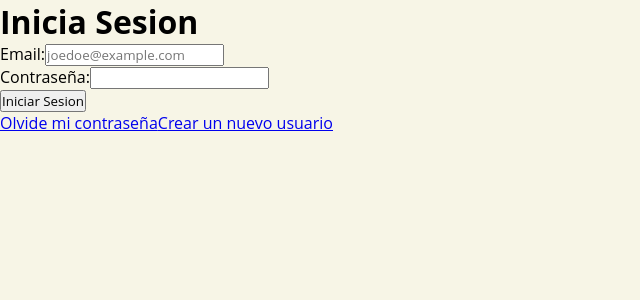
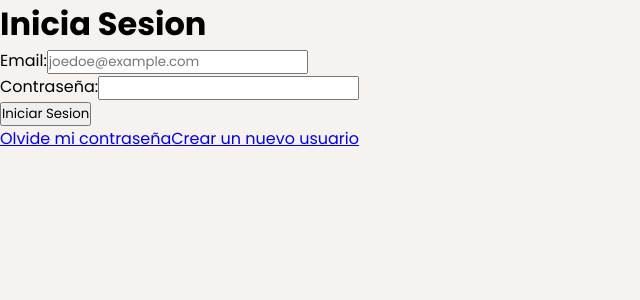
Before and after one commit to Lourdes-s/Creamy-Frontend, a React (Vite) app: page /login in a window 1280 px wide. Shown: the top 300 px of the page, without its empty margins (0-640 px from the left). Built offline with nearby package versions, Linux system fonts and the light colour scheme.

Commit message:
modify nav y slider css

```diff
--- a/src/Components/Common/Nav/nav.css
+++ b/src/Components/Common/Nav/nav.css
@@ -1,11 +1,13 @@
+@import url('https://fonts.googleapis.com/css2?family=Inter:wght@100..900&family=Poppins:ital,wght@0,100;0,200;0,300;0,400;0,500;0,600;0,700;0,800;0,900;1,100;1,200;1,300;1,400;1,500;1,600;1,700;1,800;1,900&display=swap');
+
 /* VARIABLES */
 :root {
-    --color-primario: #b18c62;
+    --color-primario: #a7855f;
     --color-secundario: #88684a;
     --color-backgroud-sombra: #e9642f30;
     --color-background: #f6f2ef;
     --color-texto: #000000;
-    --text-defaul: 'Open Sans';
+    --text-defaul: "Poppins", sans-serif;
 }
 
 /* GENERALES */
@@ -22,7 +24,9 @@
     align-items: center;
     padding: 1rem 2rem;
     background-color: var(--color-background);
-    box-shadow: 0 2px 5px var(--color-backgroud-sombra)
+    box-shadow: 0 8px 20px var(--color-backgroud-sombra);
+    z-index: 1;
+    border-bottom: 1px solid var(--color-primario);
 }
 
 .nav-left,
--- a/src/Components/Common/Slider/Slider.jsx
+++ b/src/Components/Common/Slider/Slider.jsx
@@ -16,7 +16,7 @@ const Slider = ({ slidesContent }) => {
     const slidesRef = useRef([]);      // Ref para cada div.slide (será un array de refs)
     const timeoutRef = useRef(null);   // Ref para almacenar el ID del setTimeout (para el avance automático)
 
-const goToNext = () => {
+    const goToNext = () => {
         setCurrentIndex((prevIndex) => (prevIndex === totalSlides - 1 ? 0 : prevIndex + 1));
     }
 
@@ -61,20 +61,17 @@ const goToNext = () => {
             <div className="slider">
                 <div className="slide_viewer">
                     <div className="slide_group" ref={slideGroupRef}>
-                        {
-                            slidesContent.map((content, index) => (
-                                <div key={index} className="slide" ref={el => (slidesRef.current[index] = el)}>
-                                    <img src={content} alt={`Slide ${index + 1}`} style={{ width: '100%', height: '100%', objectFit: 'cover' }} />
-                                </div>
-                            ))
-                        }
+                        {slidesContent.map((content, index) => (
+                            <div key={index} className="slide" ref={el => (slidesRef.current[index] = el)}>
+                                <img src={content} alt={`Slide ${index + 1}`} style={{ width: '100%', height: '100%', objectFit: 'cover' }} />
+                            </div>
+                        ))}
+                    </div>
+                    <div className="directional_nav">
+                        <button className="previous_btn" onClick={goToPrev}><SlArrowLeft /></button>
+                        <button className="next_btn" onClick={goToNext}><SlArrowRight /></button>
                     </div>
                 </div>
-            </div>
-
-            <div className="directional_nav">
-                <button className="previous_btn"><SlArrowLeft /></button>
-                <button className="next_btn"><SlArrowRight /></button>
             </div>
         </div>
     )
--- a/src/Components/Common/Slider/slider.css
+++ b/src/Components/Common/Slider/slider.css
@@ -1,12 +1,26 @@
+@import url('https://fonts.googleapis.com/css2?family=Inter:wght@100..900&family=Poppins:ital,wght@0,100;0,200;0,300;0,400;0,500;0,600;0,700;0,800;0,900;1,100;1,200;1,300;1,400;1,500;1,600;1,700;1,800;1,900&display=swap');
+
+/* VARIABLES */
+:root {
+    --color-primario: #a7855f;
+    --color-secundario: #88684a;
+    --color-backgroud-sombra: #e9642f30;
+    --color-background: #f6f2ef;
+    --color-texto: #000000;
+    --text-defaul: "Poppins", sans-serif;
+}
+
+/* GENERALES */
 * {
     margin: 0;
     padding: 0;
     box-sizing: border-box;
+    font-family: var(--text-defaul);
 }
 
 html,
 body {
-    background: #F7F5E6;
+    background: var(--color-background);
     height: 100%;
     margin: 0;
     padding: 0;
@@ -19,9 +33,10 @@ body {
 }
 
 .slide_viewer {
-    height: 340px;
+    height: 500px;
     overflow: hidden;
     position: relative;
+    box-shadow: 0 8px 20px rgba(0, 0, 0, 0.1);
 }
 
 .slide_group {
@@ -46,24 +61,23 @@ body {
 }
 
 .slide:nth-of-type(3) {
-    background: #C75534;
+    background: #814130;
 }
 
 .slide:nth-of-type(4) {
-    background: #D1D1D4;
+    background: #d4d1d1;
 }
 
 .directional_nav {
-    height: 340px;
-    margin: 0 auto;
-    max-width: 940px;
-    position: relative;
-    top: -340px;
+    position: absolute;
+    top: 50%;
+    left: 0;
+    width: 100%;
     display: flex;
-    align-items: center;
     justify-content: space-between;
-    padding: 0 100px;
-    box-sizing: border-box;
+    transform: translateY(-50%);
+    padding: 0 2rem;
+    z-index: 5;
 }
 
 .previous_btn {
@@ -85,19 +99,18 @@ body {
 .previous_btn,
 .next_btn {
     cursor: pointer;
-    height: 65px;
-    width: 65px;
-    opacity: 0.5;
-    transition: opacity 0.4s ease-in-out;
-    background: rgba(0, 0, 0, 0.5);
+    height: 50px;
+    width: 50px;
+    opacity: 0.6;
+    transition: opacity 0.3s ease;
+    background: rgba(0, 0, 0, 0.4);
     border: none;
     border-radius: 50%;
     color: white;
     display: flex;
     align-items: center;
     justify-content: center;
-    font-size: 2em;
-    padding: 0;
+    font-size: 1.8rem;
 }
 
 .previous_btn:hover,
```
